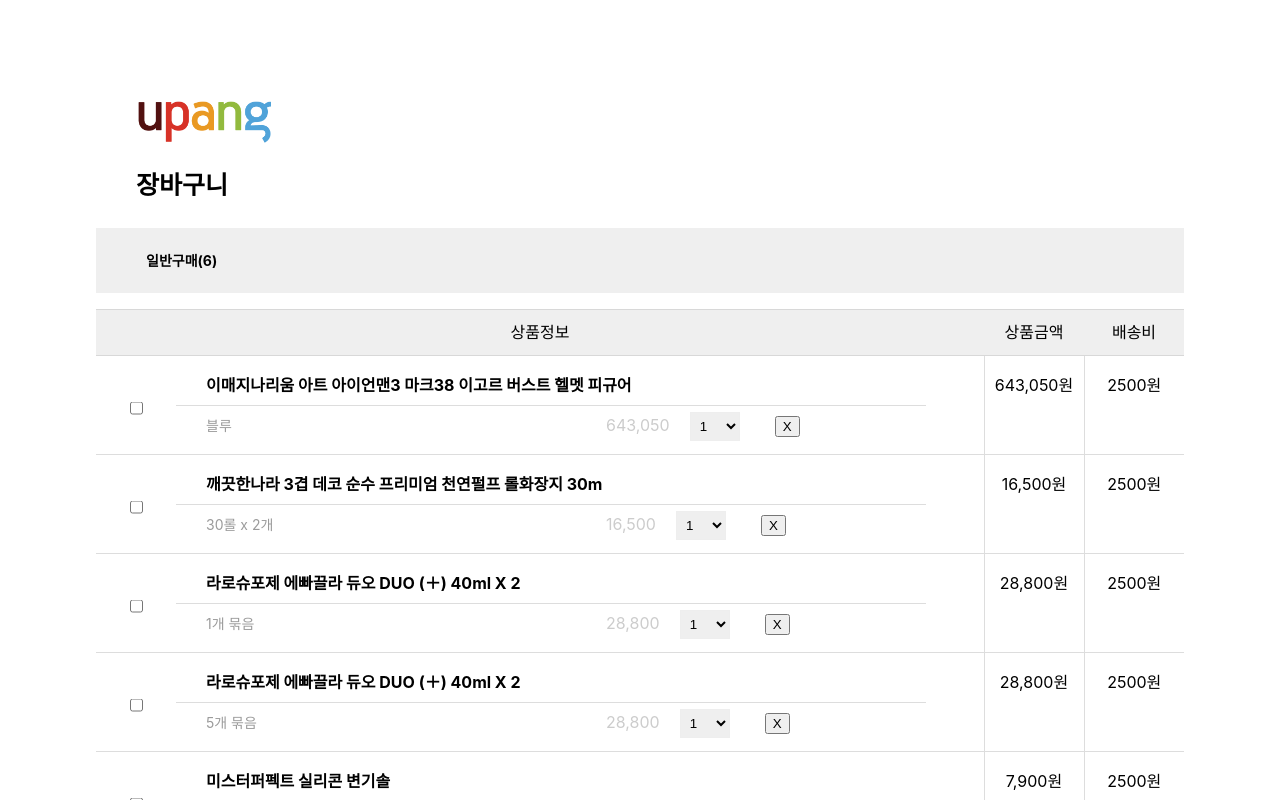
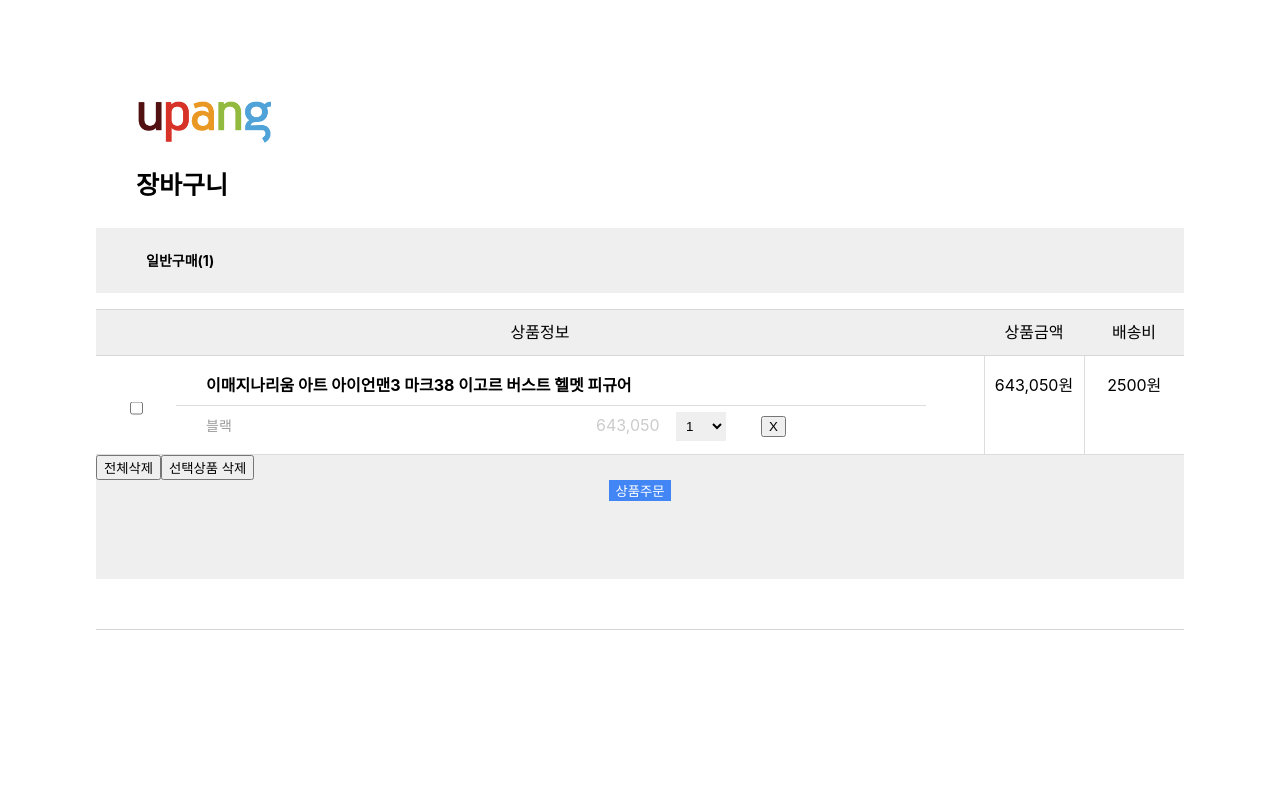
Before and after one commit to changwng/coupang-react, a React (Create React App) app: page /cartpage in a window 1280 px wide. Shown: the top 800 px of the page. Built offline with nearby package versions, Linux system fonts and the light colour scheme; data requests are answered from the project's data file.

Commit message:
작업중

```diff
--- a/db.json
+++ b/db.json
@@ -151,51 +151,12 @@
     {
       "customerOrder": [
         {
-          "id": 1,
+          "checked": false,
+          "id": 5,
           "price": "643050",
           "itemName": "이매지나리움 아트 아이언맨3 마크38 이고르 버스트 헬멧 피규어",
           "itemid": "1",
-          "value": "블루",
-          "quantityValue": 1
-        },
-        {
-          "id": 2,
-          "price": "16500",
-          "itemName": "깨끗한나라 3겹 데코 순수 프리미엄 천연펄프 롤화장지 30m",
-          "itemid": "6",
-          "value": "30롤 x 2개",
-          "quantityValue": 1
-        },
-        {
-          "id": 3,
-          "price": "28800",
-          "itemName": "라로슈포제 에빠끌라 듀오 DUO (＋) 40ml X 2",
-          "itemid": "8",
-          "value": "1개 묶음",
-          "quantityValue": 1
-        },
-        {
-          "id": 4,
-          "price": "28800",
-          "itemName": "라로슈포제 에빠끌라 듀오 DUO (＋) 40ml X 2",
-          "itemid": "8",
-          "value": "5개 묶음",
-          "quantityValue": 1
-        },
-        {
-          "id": 5,
-          "price": "7900",
-          "itemName": "미스터퍼펙트 실리콘 변기솔",
-          "itemid": "9",
-          "value": "스카이블루",
-          "quantityValue": 1
-        },
-        {
-          "id": 6,
-          "price": "7900",
-          "itemName": "미스터퍼펙트 실리콘 변기솔",
-          "itemid": "9",
-          "value": "핑크",
+          "value": "블랙",
           "quantityValue": 1
         }
       ],
--- a/src/components/cart/cartpage.js
+++ b/src/components/cart/cartpage.js
@@ -1,7 +1,7 @@
 import React, { useState, useEffect } from "react";
 import styled from "styled-components";
 import Container from "../container";
-import { Logo } from "../input";
+import { Logo, Button } from "../input";
 import { Text } from "../text";
 import { Link } from "react-router-dom";
 import { useApplicationContext } from "../cartProvider/cartProvider";
@@ -14,11 +14,61 @@
   } = useApplicationContext();
 
   const deleteCartList = e => {
-    const target = e.target.parentNode.parentNode.parentNode.parentNode.parentNode.id;
+    const target =
+      e.target.parentNode.parentNode.parentNode.parentNode.parentNode.id;
     const clearOptionList = customerOrder.filter(function(element) {
       return element.id != parseInt(target);
     });
     handleChangeCart(clearOptionList);
+  };
+
+  const handleChecked = e => {
+    const checkedBoxId = e.target.parentNode.parentNode.id;
+    const IndexNumber = customerOrder.findIndex(
+      i => i.id === parseInt(checkedBoxId)
+    );
+    const modify = customerOrder.map(element => {
+      const {
+        checked,
+        id,
+        price,
+        itemName,
+        itemid,
+        value,
+        quantityValue
+      } = element;
+      if (element.id === parseInt(checkedBoxId)) {
+        const repairObject = {
+          checked: !checked,
+          id,
+          price,
+          itemName,
+          itemid,
+          value,
+          quantityValue
+        };
+        return repairObject;
+      } else {
+        return element;
+      }
+    });
+
+    handleChangeCart(modify);
+  };
+
+  const checkedOptionDelete = () => {
+    const clear = customerOrder.filter(item => item.checked === false);
+    handleChangeCart(clear);
+  };
+  const allclear = () => {
+    handleChangeCart([]);
+  };
+
+  const handleSortCart = () => {
+    const one = customerOrder.map(element => {
+      return element.itemid;
+    });
+    console.log(one);
   };
 
   const rendering = () => {
@@ -43,6 +93,8 @@
             >
               <input
                 type="checkbox"
+                checked={item.checked}
+                onChange={handleChecked}
                 style={{
                   position: "absolute",
                   top: "50%",
@@ -84,14 +136,22 @@
                     color="underPrice"
                     style={{
                       display: "inline-block",
-                      minWidth: "380px",
-                      maxWidth: "380px"
+                      minWidth: "370px",
+                      maxWidth: "370px"
                     }}
                   >
                     {item.value}
                   </Text>
                   <span>
-                    <span style={{ padding: "0 20px", color: "#ccc" }}>
+                    <span
+                      style={{
+                        padding: "0 20px",
+                        color: "#ccc",
+                        display: "inline-block",
+                        minWidth: "60px",
+                        maxWidth: "60px"
+                      }}
+                    >
                       {newPrice}
                     </span>
                     <select
@@ -135,7 +195,14 @@
     } else {
       return (
         <tr>
-          <td colSpan="4" style={{ textAlign: "center" }}>
+          <td
+            colSpan="4"
+            style={{
+              textAlign: "center",
+              height: "300px",
+              lineHeight: "300px"
+            }}
+          >
             장바구니가 비어있습니다.
           </td>
         </tr>
@@ -174,7 +241,7 @@
           일반구매({(customerOrder || []).length})
         </span>
       </div>
-      <table style={{ width: "100%"}}>
+      <table style={{ width: "100%" }}>
         <th
           colSpan="2"
           style={{
@@ -216,9 +283,22 @@
         </th>
         {rendering()}
       </table>
-      <div
-        style={{ width: "100%", height: "124px", background: "#EFEFEF" }}
-      ></div>
+      <div style={{ width: "100%", height: "124px", background: "#EFEFEF" }}>
+        <div>
+          <button onClick={allclear}>전체삭제</button>
+          <button onClick={checkedOptionDelete}>선택상품 삭제</button>
+        </div>
+        <div
+          style={{
+            display: "flex",
+            justifyContent: "center",
+            alignItems: "center",
+            width: "100%"
+          }}
+        >
+          <Button onClick={handleSortCart}>상품주문</Button>
+        </div>
+      </div>
     </Container>
   );
 };
--- a/src/components/items/option/optionController.js
+++ b/src/components/items/option/optionController.js
@@ -95,10 +95,10 @@
         i => i.itemid === id && i.value === valued
       );
       if (ExistenceStatus === -1) {
-        //만약 기존배열 안에 검사대상이 없다면
         const { price, itemName, itemid, value, quantityValue } = element;
         if (CounterTester === 0) {
           const item = {
+            checked:false,
             id: defaultCounter,
             price,
             itemName,
@@ -107,11 +107,11 @@
             quantityValue
           };
           defaultCounter++;
-          newCartArr.push(item); //새로운 배열에 push 함.
+          newCartArr.push(item);
         } else {
-           //배열안에 아이디 추출
           const item = {
-            id: plusIdCounter, // 배열+1 한 값을 아이디로 줌.
+            checked:false,
+            id: plusIdCounter,
             price,
             itemName,
             itemid,
@@ -124,7 +124,7 @@
           console.log(newCartArr, "실행");
         }
       } else {
-        setCartState(3); //존재한다면 이미 추가되었다는 메세지 출력
+        setCartState(3);
       }
     });
     handleUpdateCart(newCartArr);
```
